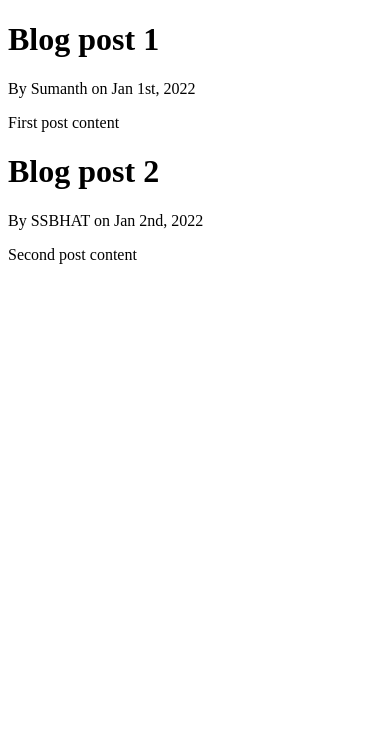
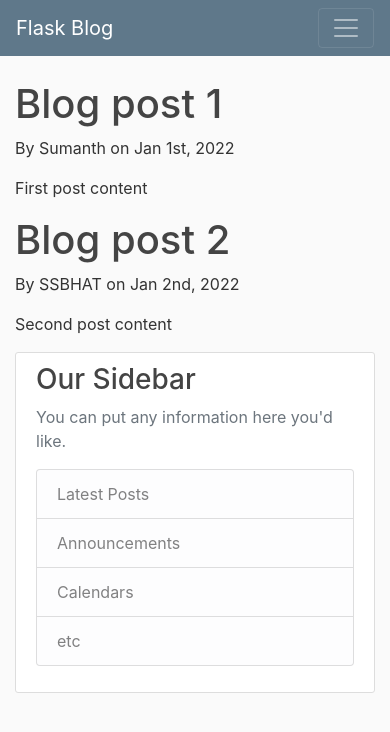
Before and after one commit to sumanth-ks-7/web_page, a Flask app: page /home in a window 390 px wide. Shown: the top 732 px of the page. Run offline with Flask 2, Linux system fonts and the light colour scheme; some libraries are stand-ins or nearby versions.

Commit message:
added main.css file and code modified in layout.html file

```diff
--- a/main.py
+++ b/main.py
@@ -1,5 +1,5 @@
 from __init__ import app
-from flask import render_template
+from flask import render_template, url_for
 
 
 posts = [
@@ -17,6 +17,7 @@ posts = [
     }
 ]
 
+
 # @app.route('/')
 @app.route('/home')
 def home():
--- /dev/null
+++ b/static/main.css
@@ -0,0 +1,80 @@
+body {
+  background: #fafafa;
+  color: #333333;
+  margin-top: 5rem;
+}
+
+h1, h2, h3, h4, h5, h6 {
+  color: #444444;
+}
+
+.bg-steel {
+  background-color: #5f788a;
+}
+
+.site-header .navbar-nav .nav-link {
+  color: #cbd5db;
+}
+
+.site-header .navbar-nav .nav-link:hover {
+  color: #ffffff;
+}
+
+.site-header .navbar-nav .nav-link.active {
+  font-weight: 500;
+}
+
+.content-section {
+  background: #ffffff;
+  padding: 10px 20px;
+  border: 1px solid #dddddd;
+  border-radius: 3px;
+  margin-bottom: 20px;
+}
+
+.article-title {
+  color: #444444;
+}
+
+a.article-title:hover {
+  color: #428bca;
+  text-decoration: none;
+}
+
+.article-content {
+  white-space: pre-line;
+}
+
+.article-img {
+  height: 65px;
+  width: 65px;
+  margin-right: 16px;
+}
+
+.article-metadata {
+  padding-bottom: 1px;
+  margin-bottom: 4px;
+  border-bottom: 1px solid #e3e3e3
+}
+
+.article-metadata a:hover {
+  color: #333;
+  text-decoration: none;
+}
+
+.article-svg {
+  width: 25px;
+  height: 25px;
+  vertical-align: middle;
+}
+
+.account-img {
+  height: 125px;
+  width: 125px;
+  margin-right: 20px;
+  margin-bottom: 16px;
+}
+
+.account-heading {
+  font-size: 2.5rem;
+}
--- a/templates/layout.html
+++ b/templates/layout.html
@@ -1,13 +1,79 @@
 <!DOCTYPE html>
 <html lang="en">
 <head>
-  {% if not title  %}
-    <title>Flask Blog</title>
-  {% else %}
-    <title>{{ title }}</title>
-  {% endif %}
+  <!-- Required meta tags -->
+  <meta charset="utf-8">
+  <meta name="viewport" content="width=device-width, initial-scale=1, shrink-to-fit=no">
+
+  <!-- Bootstrap CSS -->
+  <link rel="stylesheet" href="https://maxcdn.bootstrapcdn.com/bootstrap/4.0.0/css/bootstrap.min.css"
+        integrity="sha384-Gn5384xqQ1aoWXA+058RXPxPg6fy4IWvTNh0E263XmFcJlSAwiGgFAW/dAiS6JXm" crossorigin="anonymous">
+
+  <!-- linking main.cc file -->
+  <link rel="stylesheet" type="text/css" href="{{ url_for('static', filename='main.css') }}">
+
+    {% if not title  %}
+      <title>Flask Blog</title>
+    {% else %}
+      <title>{{ title }}</title>
+    {% endif %}
 </head>
 <body>
-  {% block content %} {% endblock content %}
+
+    <header class="site-header">
+      <nav class="navbar navbar-expand-md navbar-dark bg-steel fixed-top">
+        <div class="container">
+          <a class="navbar-brand mr-4" href="/">Flask Blog</a>
+          <button class="navbar-toggler" type="button" data-toggle="collapse" data-target="#navbarToggle" aria-controls="navbarToggle" aria-expanded="false" aria-label="Toggle navigation">
+            <span class="navbar-toggler-icon"></span>
+          </button>
+          <div class="collapse navbar-collapse" id="navbarToggle">
+            <div class="navbar-nav mr-auto">
+              <a class="nav-item nav-link" href="/">Home</a>
+              <a class="nav-item nav-link" href="/about">About</a>
+            </div>
+            <!-- Navbar Right Side -->
+            <div class="navbar-nav">
+              <a class="nav-item nav-link" href="/login">Login</a>
+              <a class="nav-item nav-link" href="/register">Register</a>
+            </div>
+          </div>
+        </div>
+      </nav>
+    </header>
+    <main role="main" class="container">
+      <div class="row">
+        <div class="col-md-8">
+          {% block content %} {% endblock %}
+        </div>
+        <div class="col-md-4">
+          <div class="content-section">
+            <h3>Our Sidebar</h3>
+            <p class='text-muted'>You can put any information here you'd like.
+              <ul class="list-group">
+                <li class="list-group-item list-group-item-light">Latest Posts</li>
+                <li class="list-group-item list-group-item-light">Announcements</li>
+                <li class="list-group-item list-group-item-light">Calendars</li>
+                <li class="list-group-item list-group-item-light">etc</li>
+              </ul>
+            </p>
+          </div>
+        </div>
+      </div>
+    </main>
+
+
+
+    <!-- Optional JavaScript -->
+    <!-- jQuery first, then Popper.js, then Bootstrap JS -->
+    <script crossorigin="anonymous"
+          integrity="sha384-KJ3o2DKtIkvYIK3UENzmM7KCkRr/rE9/Qpg6aAZGJwFDMVNA/GpGFF93hXpG5KkN"
+          src="https://code.jquery.com/jquery-3.2.1.slim.min.js"></script>
+    <script crossorigin="anonymous"
+          integrity="sha384-ApNbgh9B+Y1QKtv3Rn7W3mgPxhU9K/ScQsAP7hUibX39j7fakFPskvXusvfa0b4Q"
+          src="https://cdnjs.cloudflare.com/ajax/libs/popper.js/1.12.9/umd/popper.min.js"></script>
+    <script crossorigin="anonymous"
+          integrity="sha384-JZR6Spejh4U02d8jOt6vLEHfe/JQGiRRSQQxSfFWpi1MquVdAyjUar5+76PVCmYl"
+          src="https://maxcdn.bootstrapcdn.com/bootstrap/4.0.0/js/bootstrap.min.js"></script>
 </body>
 </html>
```
